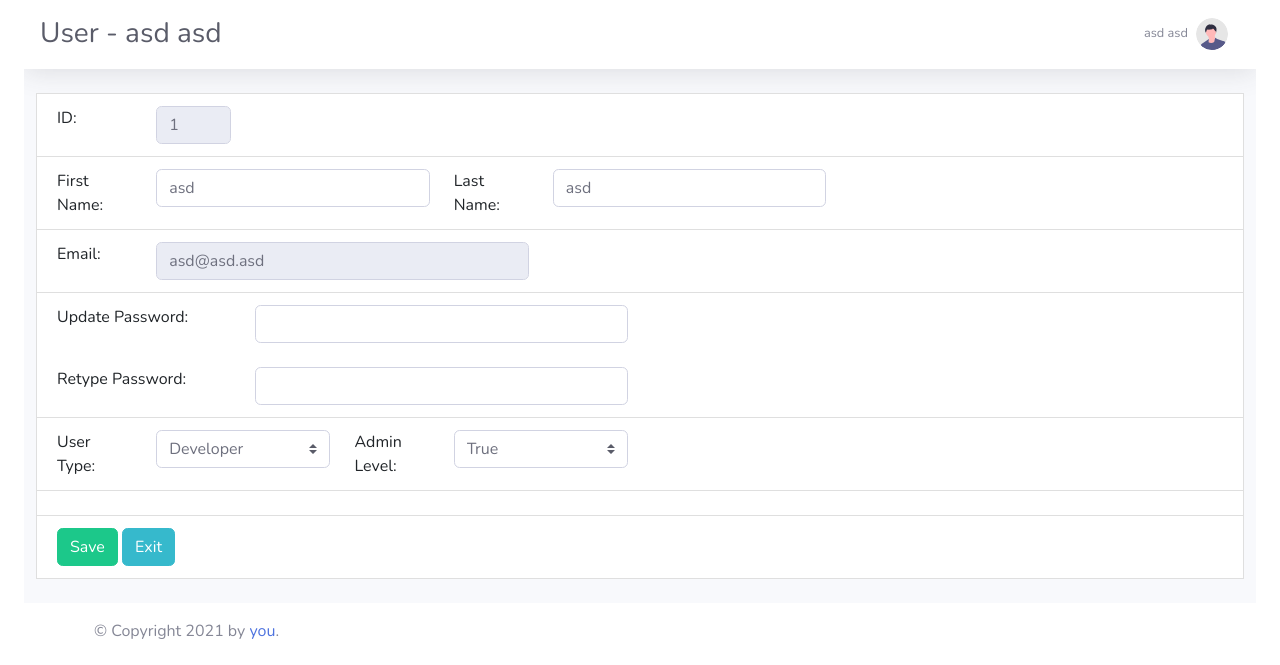
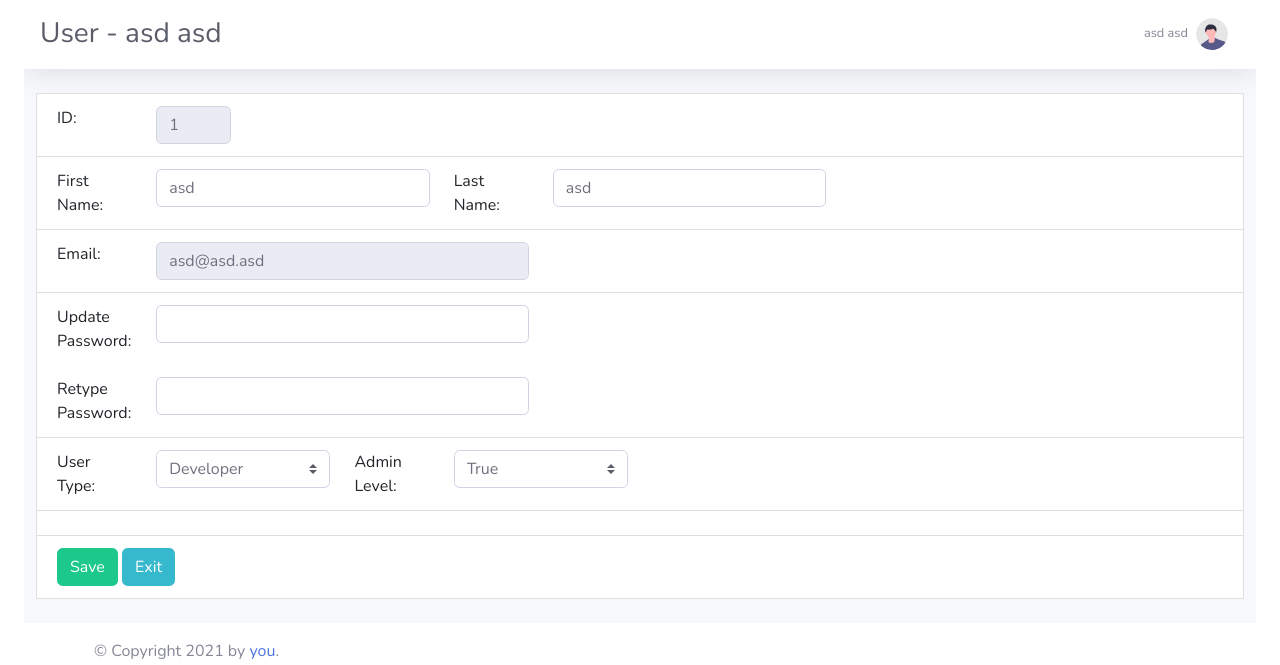
Before and after one commit to dombocc/ticket_system, a Flask app: a page that uses website/templates/single_user_info.html in a window 1280 px wide. Shown: the part 57-722 px from the top of the page. Run offline with Flask 2, Linux system fonts and the light colour scheme; a user stored in the database is signed in; data comes from the database, SQL or seed files in the repository; both versions use the stored data as it was after the commit; some libraries are stand-ins or nearby versions.

Commit message:
re-space columns

```diff
--- a/website/templates/single_user_info.html
+++ b/website/templates/single_user_info.html
@@ -99,14 +99,14 @@
                         </li>
                         <li class="list-group-item">
                             <div class='row'>
-                                <div class='col-sm-2'>Update Password:</div>
+                                <div class='col-sm-1'>Update Password:</div>
                                 <div class='col-sm-4'>
                                     <input class='form-control' type="password1" name="password1" id="password1" value=""></input>
                                 </div>
                             </div>
                             <br>
                             <div class='row'>
-                                <div class='col-sm-2'>Retype Password:</div>
+                                <div class='col-sm-1'>Retype Password:</div>
                                 <div class='col-sm-4'>
                                     <input class='form-control' type="password2" name="password2" id="password2" value=""></input>
                                 </div>
```
Also changed, not shown: website/database.db.
